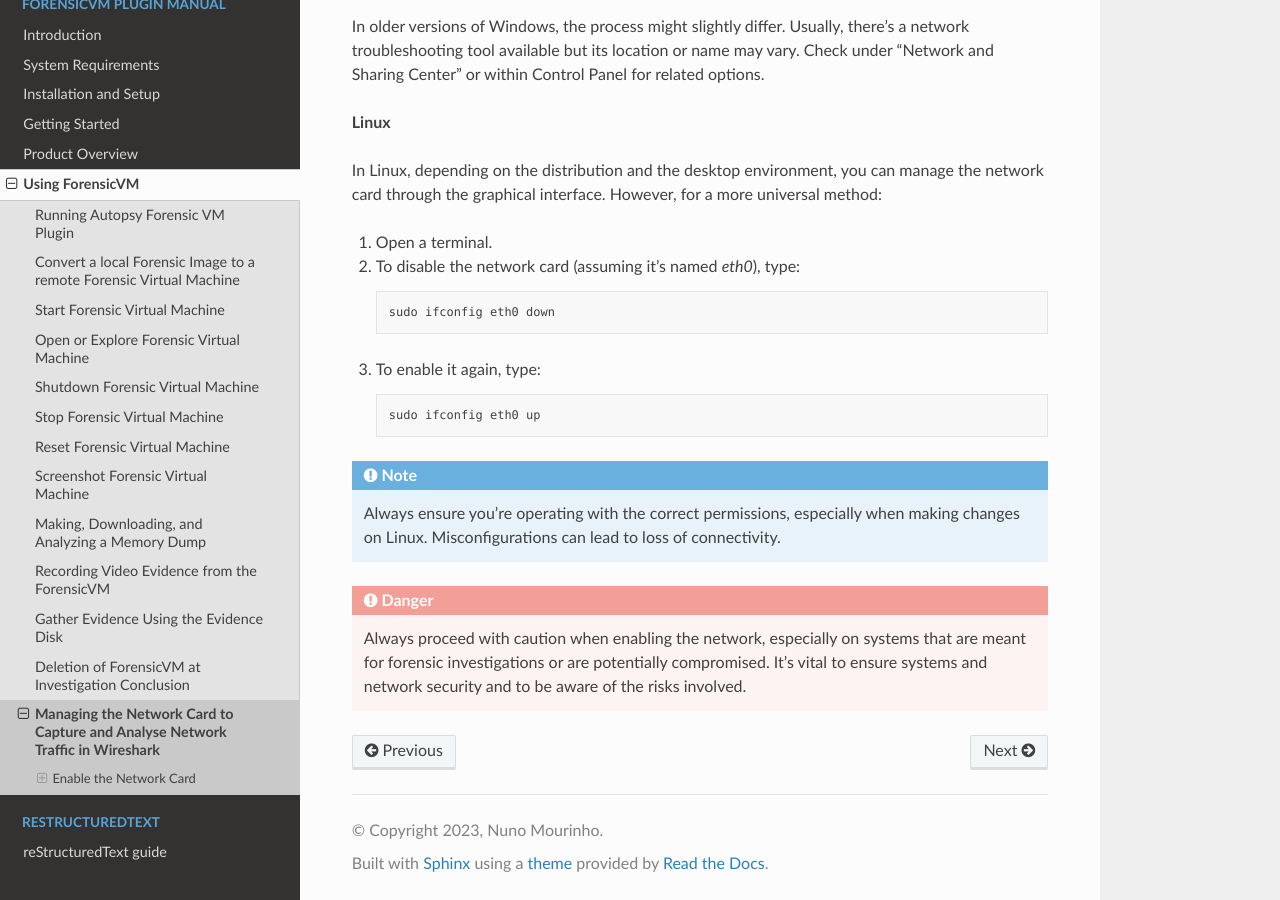
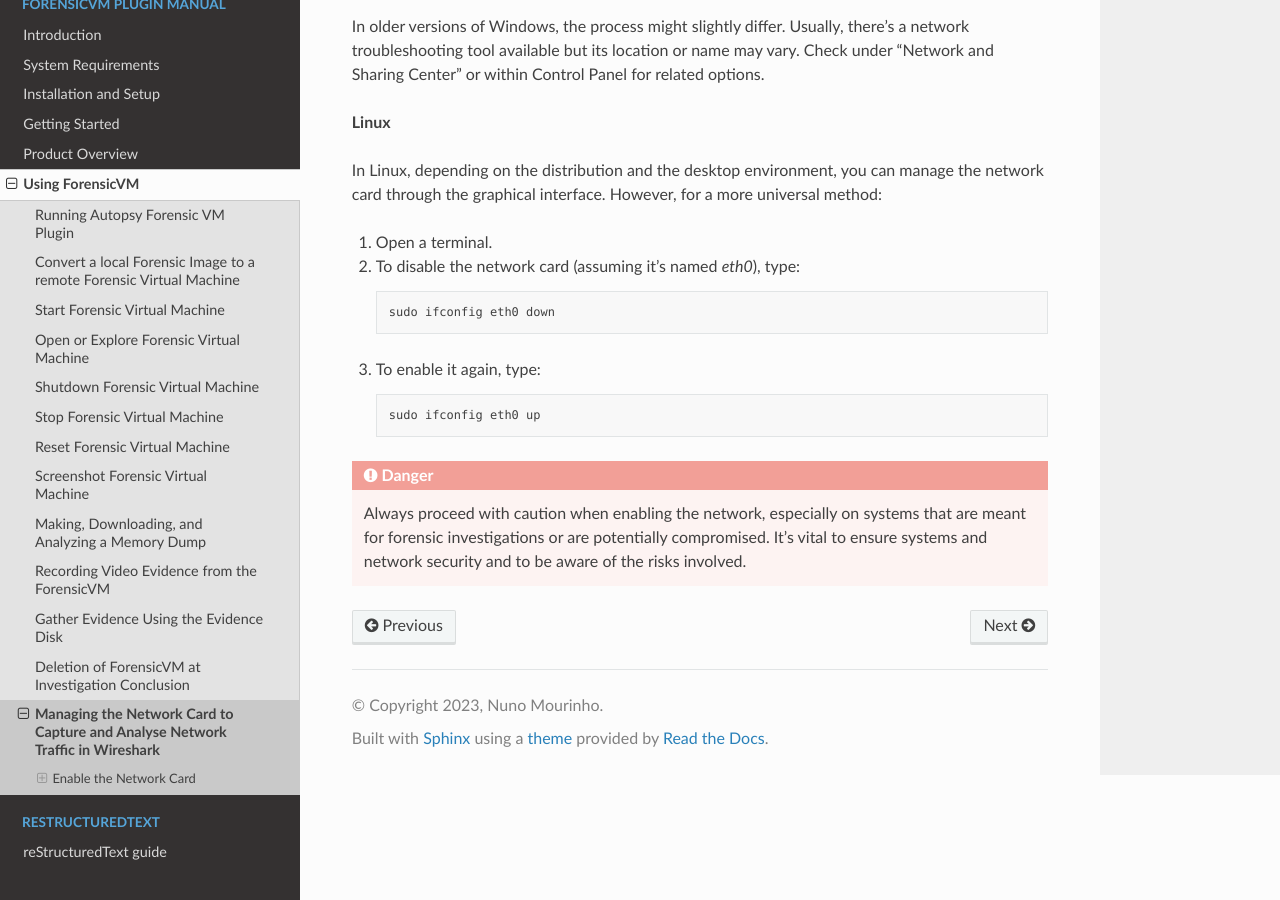
Before and after one commit to nunomourinho/forensicVmAutopsyUserManual, a Sphinx documentation site: the page built from docs/user/network.rst, in a window 1280 px wide and 900 px high, scrolled down 4114 px. Built offline with Sphinx 7.4.7 and the Read the Docs theme 2.0.0, drawn with Linux system fonts in a browser that asks for light colours; pages that are not in the unit, such as notebooks, are missing from menus.

Commit message:
Update network.rst

```diff
--- a/docs/user/network.rst
+++ b/docs/user/network.rst
@@ -110,11 +110,6 @@ In Linux, depending on the distribution and the desktop environment, you can man
 
       sudo ifconfig eth0 up
 
-.. note::
-
-   Always ensure you're operating with the correct permissions, especially when making changes on Linux. Misconfigurations can lead to loss of connectivity.
-
-
 .. danger::
 
    Always proceed with caution when enabling the network, especially on systems that are meant for forensic investigations or are potentially compromised. It's vital to ensure systems and network security and to be aware of the risks involved.
```
